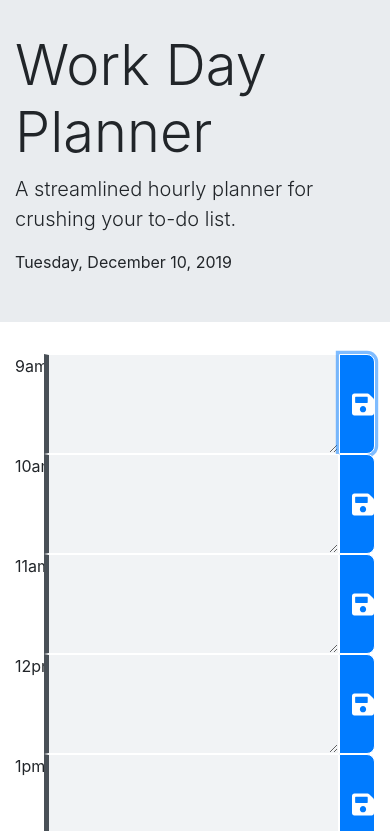
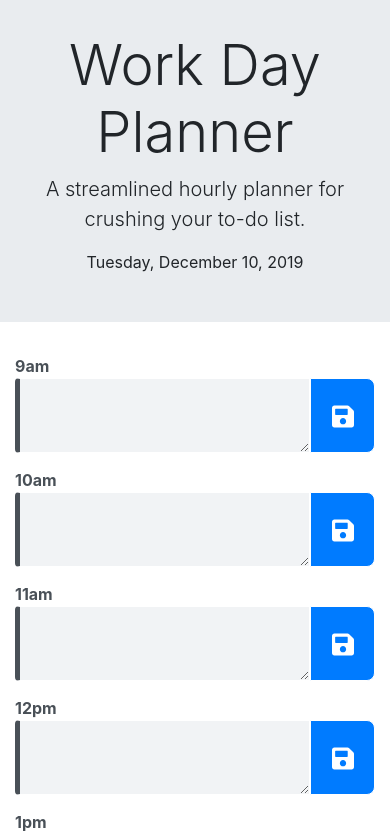
Before and after one commit to amandalatkins/day-planner, a plain HTML site: page index.html in a window 390 px wide. Both pictures are taken after a click on the button 356 px from the left and 404 px from the top of the page. Shown: the top 831 px of the page. Drawn offline with nearby package versions, Linux system fonts and the light colour scheme.

Commit message:
Build out responsive styling

```diff
--- a/assets/css/style.css
+++ b/assets/css/style.css
@@ -3,7 +3,13 @@
 }
 
 .hour-row {
-    height: 100px;
+    /* position:relative; */
+}
+
+.hour-label {
+    margin-top: 15px;
+    font-weight: 700;
+    color: #495057;
 }
 
 .hour-row:after {
@@ -12,19 +18,12 @@
     clear:both;
 }
 
-.planner-container {
-    height: 100%;
-    float:left;
-}
-
-.hour-label {
-    width: 8%
-}
-
 .save {
-    width: 10%;
+    width: 18%;
     border: 1px solid #fff;
     border-radius: 0 0.5rem 0.5rem 0;
+    float:left;
+    height: 75px;
 }
 
 .save > img {
@@ -41,7 +40,10 @@
     background-color: #f1f3f5;
     color: #343a40;
     border: 1px solid #fff;
-    padding: 1em;
+    padding: 0.5em;
+    height: 75px;
+    float:left;
+    border-radius: 0.25rem 0 0 0.25rem;
 }
 
 .past > .event {
@@ -54,7 +56,6 @@
 }
 
 .current > .event {
-    /* background-color: #f03e3e; */
     border-left: 5px solid #40c057;
 }
 
@@ -77,3 +78,36 @@
     font-weight: 700;
     font-size: 1.25em;
 }
+
+.save:focus {
+    box-shadow: none;
+}
+
+.jumbotron {
+    text-align: center;
+}
+
+@media screen and (min-width: 768px) {
+    .hour-row {
+        height: 100px;
+    }
+
+    .planner-container {
+        height: 100%;
+        float:left;
+    }
+
+    .hour-label {
+        width: 8%;
+        margin-top:0;
+        font-weight: 400;
+        border-top: 2px solid #f1f3f5;
+        padding-top:5px;
+    }
+
+    .save {
+        width: 10%;
+    }
+
+
+}
```
